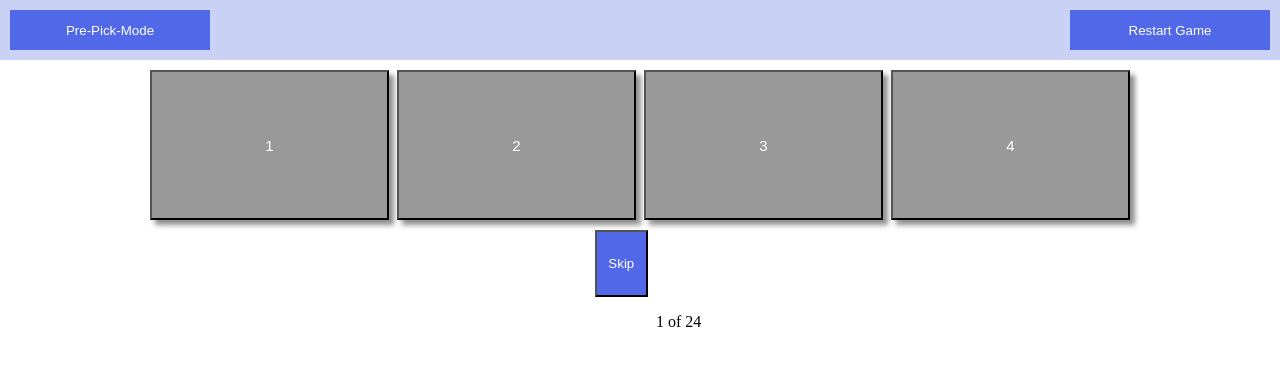
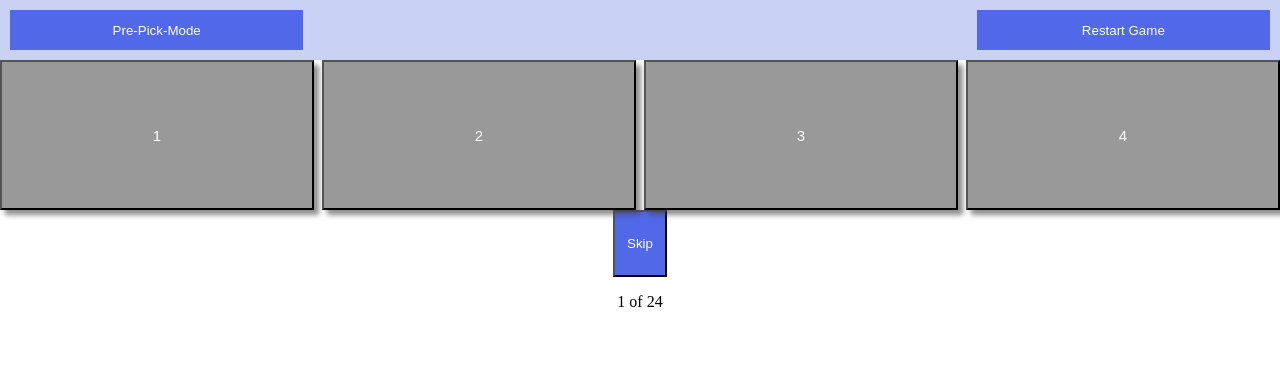
Before and after one commit to GaryWLodge/SquareGuessGame, a React (Create React App) app: page / in a window 1280 px wide. Shown: the top 366 px of the page. Built offline with nearby package versions, Linux system fonts and the light colour scheme.

Commit message:
quick css fix for small devices

```diff
--- a/src/App.js
+++ b/src/App.js
@@ -171,6 +171,7 @@ class App extends PureComponent {
           }
         </div>
        }
+       <div className="skip-wrapper">
             <button className="skip" onClick={this.skip}>
             Skip { this.state.skip === true ? this.state.correctCard + 1 : ""}
             </button>
@@ -178,6 +179,7 @@ class App extends PureComponent {
        <div className="count">
             {this.state.arrayCount + 1} of 24
       </div>
+      </div>
      </div>
     );
   }
--- a/src/styles/main.css
+++ b/src/styles/main.css
@@ -6,14 +6,8 @@ body {
     display: grid;
     grid-gap: 8px;
     grid-template-columns: auto auto auto auto;
-    padding: 10px 150px 10px 150px;
-    min-width: 43em;
+    }
 
-    @media only screen and (min-width : 850px) {
-      display: grid;
-      min-width: 43em;
-    }
-  }
 
   .grid-header-container {
     display: grid;
@@ -44,7 +38,7 @@ body {
   }
 
   .restart-button {
-    width: 15em;
+    width: 22em;
     height: 3em;
     color: white;
     background-color: #5168e9;
@@ -52,7 +46,7 @@ body {
   }
 
   .pre-pick {
-    width: 15em;
+    width: 22em;
     height: 3em;
     color: white;
     background-color: green;
@@ -100,12 +94,14 @@ body {
     height: 5em;
     color: white;
     background-color: #5168e9;
-    margin-left: 44.6em;
     justify-content: center;
   }
 
+  .skip-wrapper {
+    text-align: center;
+  }
+
   .count {
-    margin-left: 41em;
     padding-top: 1em;
   }
 
```
